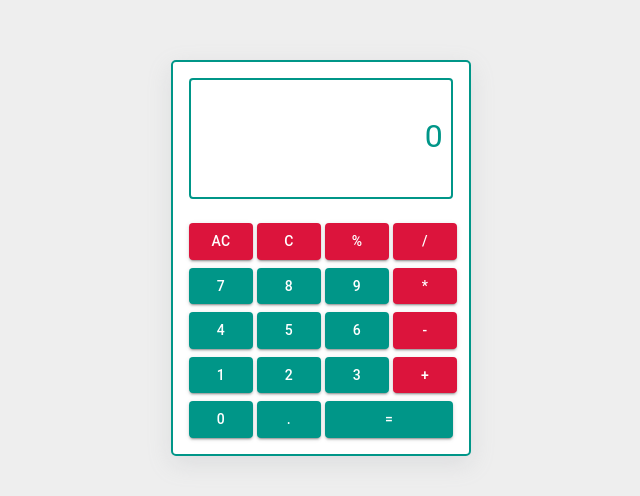
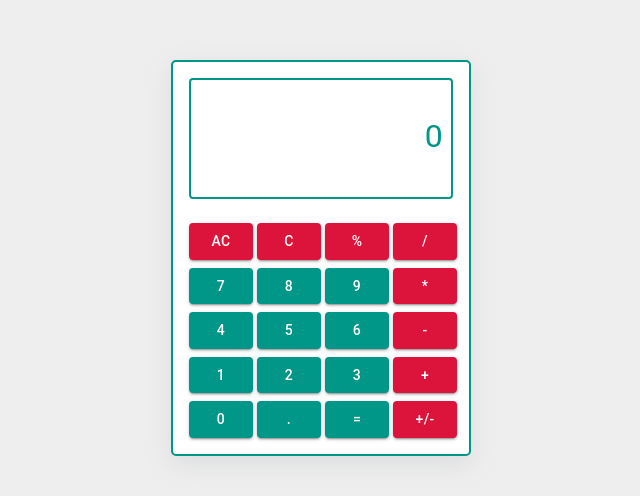
Before and after one commit to Andrew-Ingombe-bptn/calculator-app-andrew, a React (Create React App) app: page / in a window 1280 px wide. Shown: the part 142-638 px from the top of the page, without its empty margins (319-959 px from the left). Built offline with nearby package versions, Linux system fonts and the light colour scheme.

Commit message:
create invert button

```diff
--- a/src/components/calculator/Calculator.tsx
+++ b/src/components/calculator/Calculator.tsx
@@ -23,6 +23,7 @@ type CalculatorProps = {
   del: () => void;
   percent: () => void;
   equals: () => void;
+  invertButton: () => void;
 };
 
 const Calculator = ({
@@ -34,6 +35,7 @@ const Calculator = ({
   del,
   percent,
   equals,
+  invertButton,
 }: CalculatorProps) => {
   return (
     <CalculatorWrapper>
@@ -46,6 +48,7 @@ const Calculator = ({
         del={del}
         percent={percent}
         equals={equals}
+        invertButton={invertButton}
       />
     </CalculatorWrapper>
   );
--- a/src/components/display/Display.tsx
+++ b/src/components/display/Display.tsx
@@ -31,7 +31,7 @@ const Display: React.FC<DisplayProps> = ({
     <DisplayContainer
       sx={{ border: 2, borderRadius: 1, borderColor: "#009688" }}
     >
-      <Div>{operation}</Div>
+      <Div>{operation === "+/-" ? "" : operation}</Div>
       <p style={{ fontSize: currValue?.length > 12 ? "1rem" : "2rem" }}>
         {currValue}
       </p>
--- a/src/components/pad/Pad.tsx
+++ b/src/components/pad/Pad.tsx
@@ -10,6 +10,7 @@ type PadProps = {
   del: () => void;
   percent: () => void;
   equals: () => void;
+  invertButton: () => void;
 };
 
 const Pad = ({
@@ -20,6 +21,7 @@ const Pad = ({
   del,
   percent,
   equals,
+  invertButton,
 }: PadProps) => {
   return (
     <Grid container spacing={1}>
@@ -80,11 +82,17 @@ const Pad = ({
       <Grid item container columnSpacing={1}>
         <DigitButton digit="0" selectDigit={selectDigit} />
         <DigitButton digit="." selectDigit={selectDigit} />
-        <Grid item xs={6}>
+        <Grid item xs={3}>
           <Button fullWidth variant="contained" onClick={equals}>
             =
           </Button>
         </Grid>
+
+        <OperationButton
+          operation="+/-"
+          selectOperation={invertButton}
+          selectedOperation={operation}
+        />
       </Grid>
     </Grid>
   );
--- a/src/hooks/useCalculation.tsx
+++ b/src/hooks/useCalculation.tsx
@@ -36,7 +36,6 @@ export const useCalculation = () => {
     }
 
     // clear state values from local storage
-
     localStorage.setItem("currValue", "0");
     localStorage.setItem("operation", "");
     localStorage.setItem("prevValue", "");
@@ -58,6 +57,7 @@ export const useCalculation = () => {
   const selectDigit = (digit: string) => {
     if (currValue === "0" && digit === "0") return;
     if (currValue.includes(".") && digit == ".") return;
+
     if (overWrite && digit !== ".") {
       localStorage.setItem("currValue", digit);
       setCurrValue(digit);
@@ -70,10 +70,7 @@ export const useCalculation = () => {
 
   //   select operation
   const selectOperation = (operation: string) => {
-    if (currValue === "0" && operation === "/") return;
-    if (currValue === "0" && operation === "*") return;
-    if (currValue === "0" && operation === "-") return;
-    if (currValue === "0" && operation === "+") return;
+    if (currValue === "0" && operation) return;
 
     if (prevValue) {
       const val = calculate();
@@ -116,6 +113,13 @@ export const useCalculation = () => {
     setCurrValue((curr / 100).toString());
   };
 
+  //invert button
+  const invertButton = () => {
+    const curr = parseFloat(currValue);
+    localStorage.setItem("currValue", (curr * -1).toString());
+    setCurrValue((curr * -1).toString());
+  };
+
   return {
     currValue,
     setCurrValue,
@@ -132,5 +136,6 @@ export const useCalculation = () => {
     clear,
     del,
     percent,
-  } as const;
+    invertButton,
+  };
 };
--- a/src/pages/home.tsx
+++ b/src/pages/home.tsx
@@ -20,6 +20,7 @@ const Home = () => {
     selectOperation,
     selectDigit,
     equals,
+    invertButton,
   } = useCalculation();
 
   return (
@@ -33,6 +34,7 @@ const Home = () => {
         del={del}
         percent={percent}
         equals={equals}
+        invertButton={invertButton}
       />
     </Container>
   );
```
